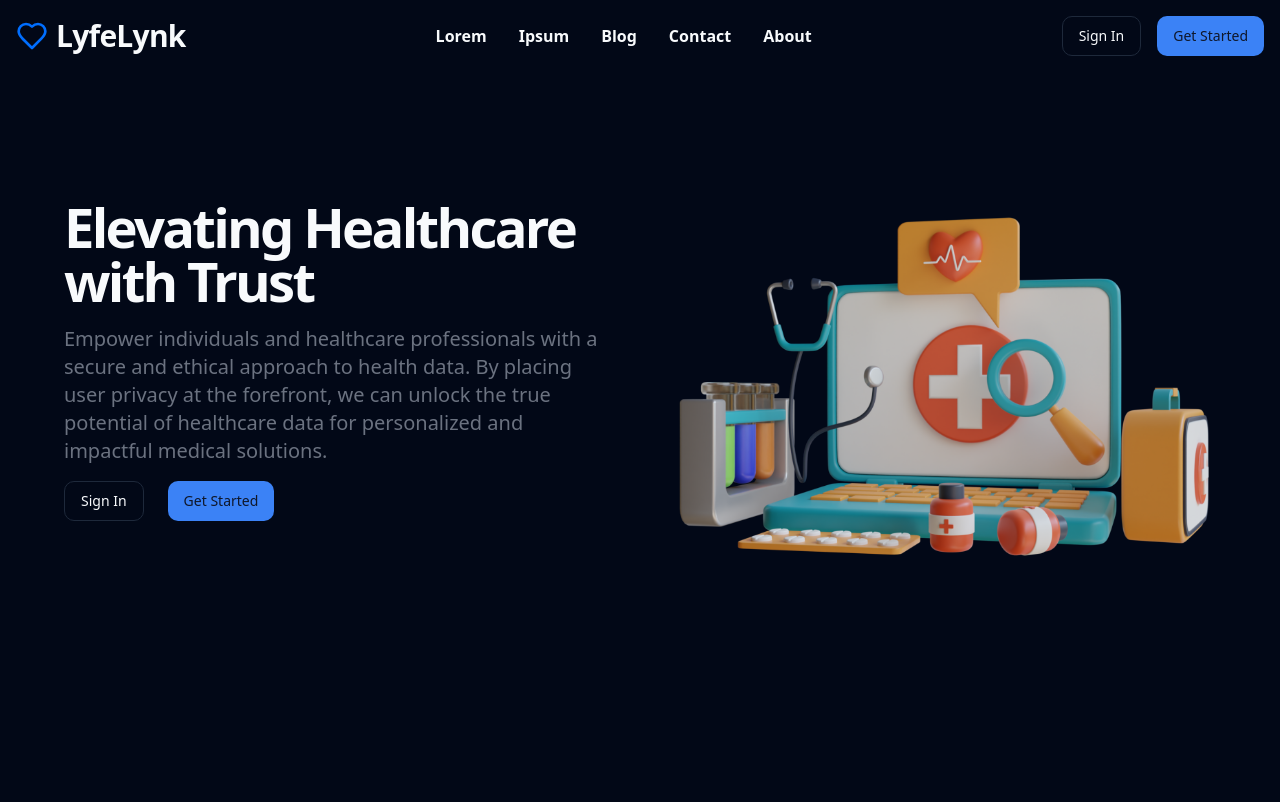
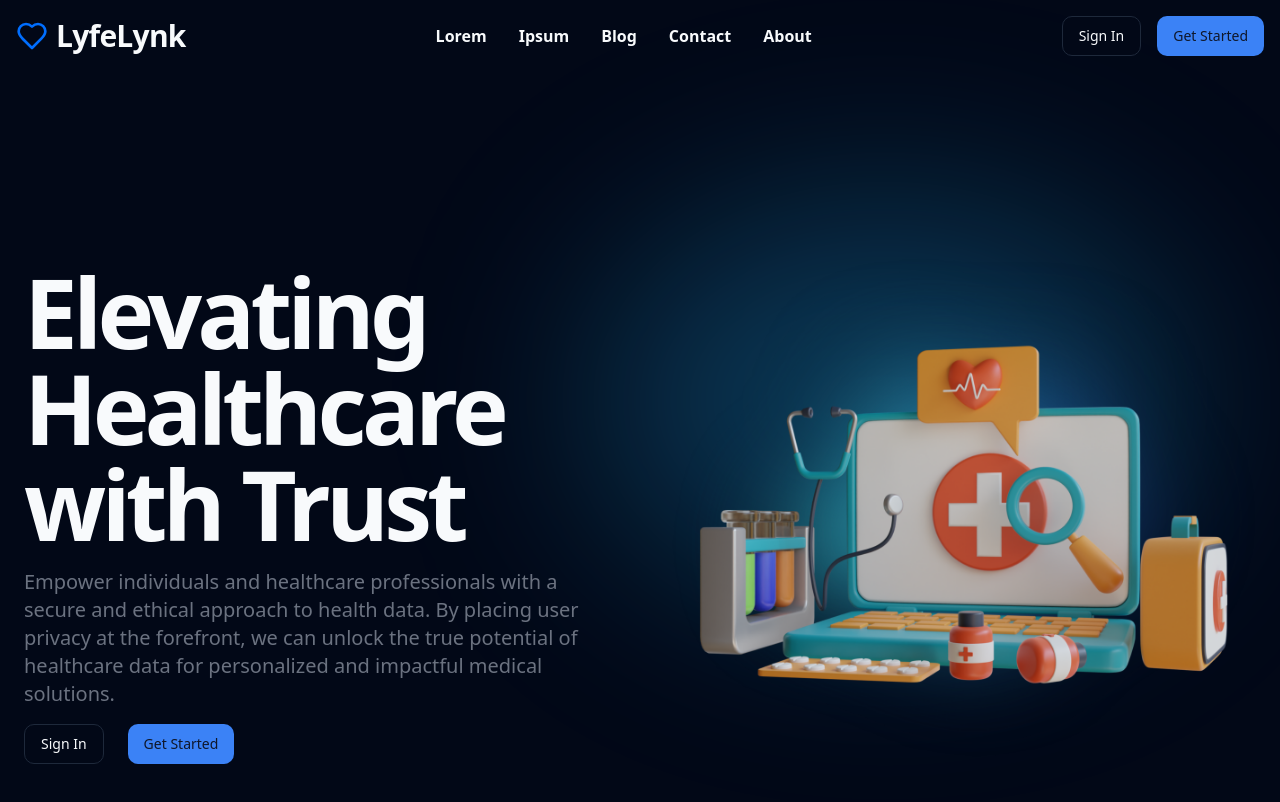
Before and after one commit to slaygun/LandingPage-Template, a React (Vite) app: page / in a window 1280 px wide. Shown: the top 802 px of the page. Built offline with nearby package versions, Linux system fonts and the light colour scheme.

Commit message:
hero section done for now

```diff
--- a/src/LandingPage.jsx
+++ b/src/LandingPage.jsx
@@ -1,7 +1,7 @@
 import React from 'react';
 import Navbar from './sections/navbar';
 import HeroSection from './sections/HeroSection';
-
+import Features from './sections/Features';
 function LandingPage() {
   return (
     <div>
--- a/src/index.css
+++ b/src/index.css
@@ -5,7 +5,7 @@
 
 @layer base {
   .light {
-    --background: 0 0% 100%;
+    --background: 167 70% 96%;
     --foreground: 222.2 84% 4.9%;
     --card: 0 0% 100%;
     --card-foreground: 222.2 84% 4.9%;
--- /dev/null
+++ b/src/sections/Features.jsx
@@ -0,0 +1,12 @@
+import React from 'react';
+
+function Features() {
+  return (
+    <div>
+      <Navbar/>
+      <HeroSection/>
+    </div>
+  )
+}
+
+export default Features
--- a/src/sections/HeroSection.jsx
+++ b/src/sections/HeroSection.jsx
@@ -3,14 +3,20 @@ import { Button } from "@/components/ui/button"
 
 function HeroSection() {
   return (
+
     <section className="w-full py-12 md:py-24 lg:py-32">
-      <div className="container px-4 md:px-6">
-        <div className="grid gap-4 px-10 md:grid-cols-2 md:gap-16">
+      <div  className='circlePosition w-[590px] h-[400px]
+        bg-[#26b9fd42] rounded-[100%] absolute -z-10 top-[50%]
+          -translate-x-[-100%] translate-y-[-50%] blur-[100px]'>
+      </div>
+      <div className="container px-4 md:px-6 ">
+        <div className="grid gap-4  md:grid-cols-2 md:gap-16 flex items-center">
           <div>
-            <h1 className="lg:leading-tighter text-3xl font-bold tracking-tighter sm:text-4xl md:text-5xl xl:text-[3.4rem] 2xl:text-[3.75rem]">
+            <h1 className="lg:leading-tighter text-3xl font-bold tracking-tighter sm:text-4xl md:text-5xl lg:text-6xl xl:text-8xl">
               Elevating Healthcare with Trust
             </h1>
-            <p className="py-4 mx-auto max-w-[700px] text-gray-500 md:text-xl dark:text-gray-400">
+            <p className="py-4 mx-auto max-w-[700px] text-gray-500 md:text-xl dark:text-gray-400
+            ">
               Empower individuals and healthcare professionals with a secure and
               ethical approach to health data. By placing user privacy at the
               forefront, we can unlock the true potential of healthcare data for
@@ -26,10 +32,10 @@ function HeroSection() {
 
           <img
             alt="heroimage"
-            className="mx-auto  overflow-hidden rounded-t-xl"
-            height="300"
+            className="mx-auto"
+            height="500"
+            width="1200"
             src="assets/heroimage.png"
-            width="800"
           />
         </div>
       </div>
--- a/src/sections/navbar.jsx
+++ b/src/sections/navbar.jsx
@@ -47,19 +47,19 @@ const Navbar = () => {
         {/* Navigation links for larger screens */}
         <ul className="hidden md:flex items-center space-x-8">
           <li>
-            <a href="#" className="hover:text-blue-500 font-semibold">Lorem</a>
+            <a href="#" className="hover:text-primary font-semibold">Lorem</a>
           </li>
           <li>
-            <a href="#" className="hover:text-blue-500 font-semibold">Ipsum</a>
+            <a href="#" className="hover:text-primary font-semibold">Ipsum</a>
           </li>
           <li>
-            <a href="#" className="hover:text-blue-500 font-semibold">Blog</a>
+            <a href="#" className="hover:text-primary font-semibold">Blog</a>
           </li>
           <li>
-            <a href="#" className="hover:text-blue-500 font-semibold">Contact</a>
+            <a href="#" className="hover:text-primary font-semibold">Contact</a>
           </li>
           <li>
-            <a href="#" className="hover:text-blue-500 font-semibold">About</a>
+            <a href="#" className="hover:text-primary font-semibold">About</a>
           </li>
           {/* ... other links */}
         </ul>
@@ -73,7 +73,7 @@ const Navbar = () => {
         {/* Navigation menu for smaller devices */}
         <div
           className={`
-          absolute left-0 top-full w-full bg-background shadow-md overflow-hidden md:hidden py-4
+          absolute left-0 top-full w-full bg-background/95 shadow-md overflow-hidden md:hidden py-4
           text-center outline outline-primary
             ${isMenuOpen ? 'block' : 'hidden'}
           `}
```
Also changed, not shown: public/assets/blur.png (added), public/assets/heroimage.png.
